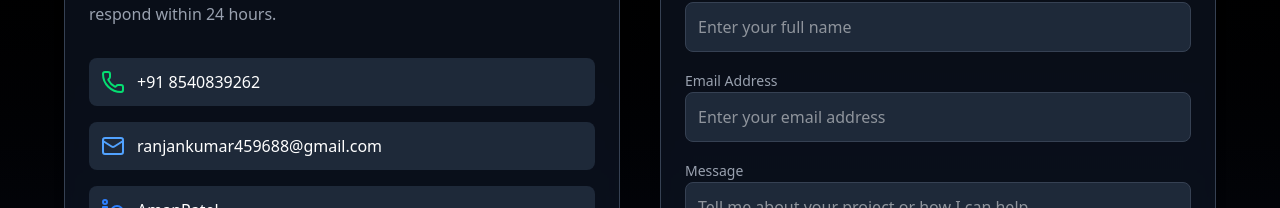
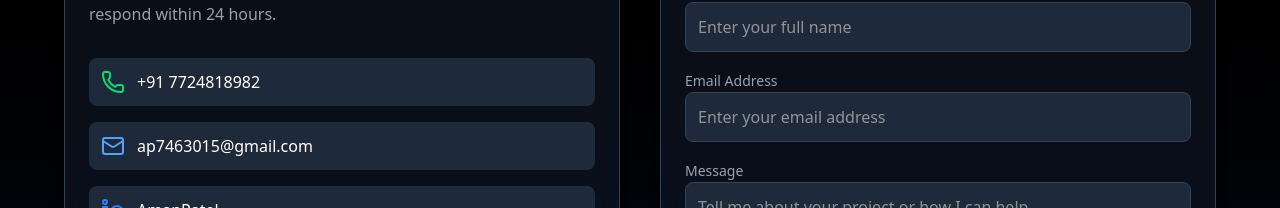
Before and after one commit to amanpatel8982/PersonalPortfolio, a React (Vite) app: page /contact in a window 1280 px wide. Shown: the part 187-395 px from the top of the page. Built offline with nearby package versions, Linux system fonts and the light colour scheme.

Commit message:
Update contact information in Contact component

```diff
--- a/src/pages/Contact.jsx
+++ b/src/pages/Contact.jsx
@@ -37,11 +37,11 @@ export default function Contact() {
 
           <div className="space-y-4">
             <div className="flex items-center gap-3 bg-gray-800 p-3 rounded-lg hover:shadow-md hover:shadow-purple-600/30 transition">
-              <Phone className="text-green-400" /> <span>+91 8540839262</span>
+              <Phone className="text-green-400" /> <span>+91 7724818982</span>
             </div>
             <div className="flex items-center gap-3 bg-gray-800 p-3 rounded-lg hover:shadow-md hover:shadow-purple-600/30 transition">
               <Mail className="text-blue-400" />{" "}
-              <span>ranjankumar459688@gmail.com</span>
+              <span>ap7463015@gmail.com</span>
             </div>
             <div className="flex items-center gap-3 bg-gray-800 p-3 rounded-lg hover:shadow-md hover:shadow-purple-600/30 transition">
               <Linkedin className="text-blue-500" /> <span>AmanPatel</span>
```
